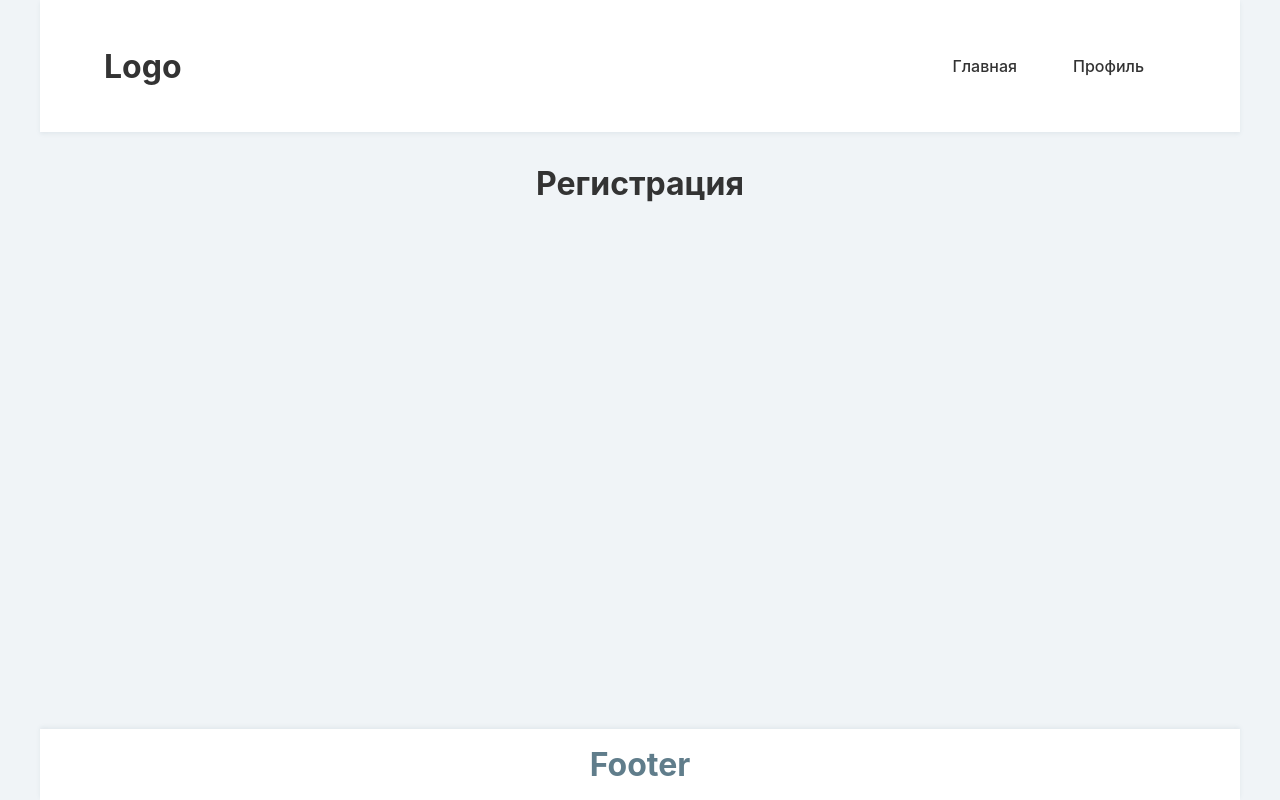
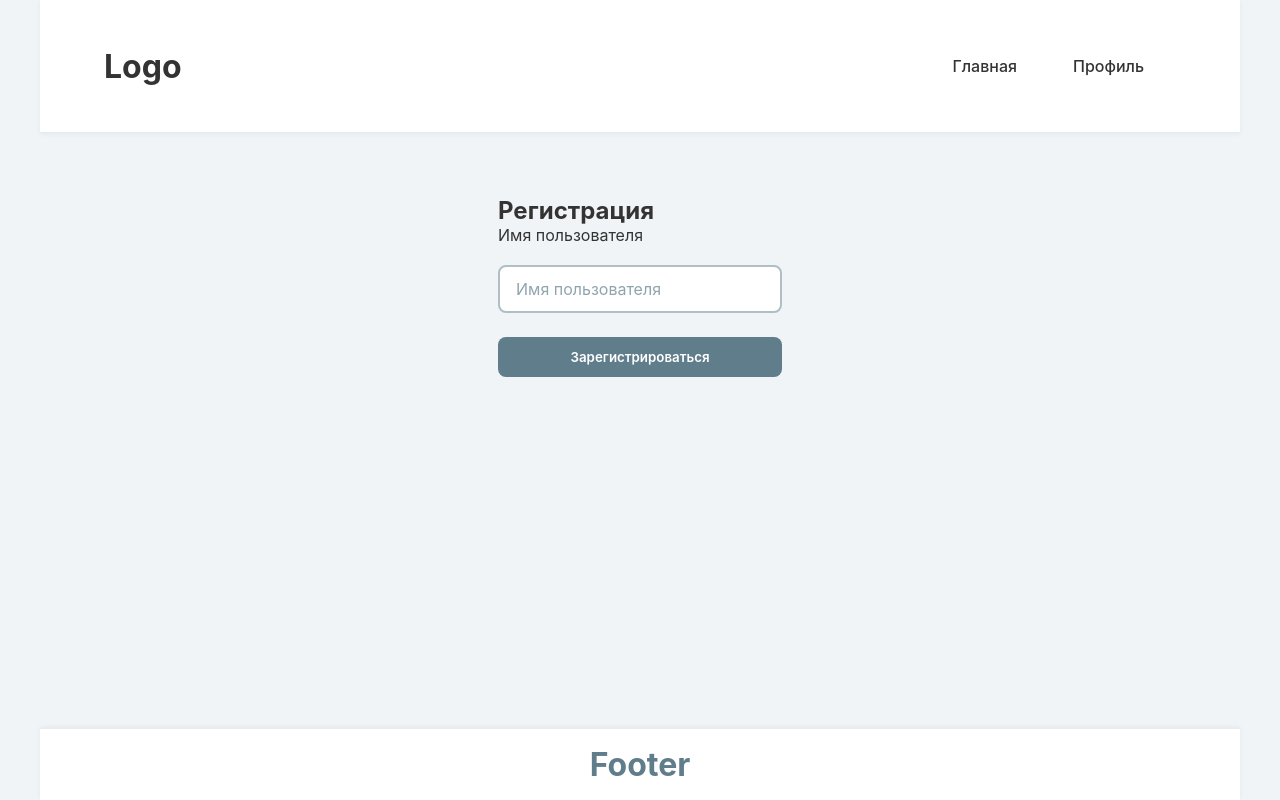
Before and after one commit to AlexandrMaspanov/todo-trainer, a React (Vite) app: page /register in a window 1280 px wide. Built offline with nearby package versions, Linux system fonts and the light colour scheme.

Commit message:
feat(auth): load user todos from localStorage on login

```diff
--- a/src/constants/user.js
+++ /dev/null
@@ -1,3 +0,0 @@
-export const USER_KEY = 'alexandr-30091982';
-
-export const STORAGE_KEY = 'users';
--- a/src/hooks/useTodosStorage.js
+++ b/src/hooks/useTodosStorage.js
@@ -1,13 +1,12 @@
 import { useEffect } from "react";
 import { useSelector } from "react-redux";
-import { USER_KEY } from "../constants/user";
+import { getCurrentUserId, setTodosByUserId } from "../utils/storage";
 
 export function useTodosStorage() {
+    const userId = getCurrentUserId();
     const todos = useSelector(state => state.todos.todos);
 
     useEffect(() => {
-        try {
-            localStorage.setItem(`todos:${USER_KEY}`, JSON.stringify(todos));
-        } catch {}
+        setTodosByUserId(userId, todos);
     }, [todos]);
 }
--- a/src/hooks/useUsersStorage.js
+++ /dev/null
@@ -1,19 +0,0 @@
-import { useEffect } from "react";
-import { STORAGE_KEY } from "../constants/user";
-
-const defaultUsers = [
-    { id: 'alexandr-30091982', name: 'Александр' },
-    { id: 'guest-01', name: 'Гость1' },
-    { id: 'guest-02', name: 'Гость2' },
-    { id: 'guest-03', name: 'Гость3' },
-    { id: 'guest-04', name: 'Гость4' },
-]
-
-export const useUsersStorage = () => {
-    useEffect(() => {
-        const data = localStorage.getItem(STORAGE_KEY);
-        if (!data) {
-            localStorage.setItem(STORAGE_KEY, JSON.stringify(defaultUsers));
-        }
-    }, []);
-};
--- a/src/pages/login/Login.jsx
+++ b/src/pages/login/Login.jsx
@@ -1,22 +1,21 @@
 import React, { useEffect, useState } from 'react';
 import { useNavigate } from 'react-router-dom';
-import { useUsersStorage } from '../../hooks/useUsersStorage';
+import { useDispatch } from 'react-redux';
 import CustomButton from '../../components/customButton/CustomButton';
 import CustomLink from '../../components/customLink/CustomLink';
 import CustomSelect from '../../components/customSelect/CustomSelect';
+import { setTodos } from '../../store/todoSlice';
+import { getStoragedUsers, getTodosByUserId, setCurrentUserId } from '../../utils/storage';
 import styles from './Login.module.css';
 
 const Login = () => {
-  useUsersStorage();
   const [users, setUsers] = useState([]);
   const [selectedUserId, setSelectedUserId] = useState('');
   const navigate = useNavigate();
+  const dispatch = useDispatch();
 
   useEffect(() => {
-    const stored = localStorage.getItem('users');
-    if (stored) {
-      setUsers(JSON.parse(stored))
-    }
+    setUsers(getStoragedUsers());
   }, []);
 
   const options = users.map(user => ({
@@ -29,7 +28,10 @@ const Login = () => {
 
     if (!selectedUserId) return;
 
-    localStorage.setItem('userId', selectedUserId);
+    setCurrentUserId(selectedUserId);
+
+    const userTodos = getTodosByUserId(selectedUserId);
+    dispatch(setTodos(userTodos));
 
     navigate('/');
   }
@@ -38,9 +40,9 @@ const Login = () => {
     <section className={styles.loginSection}>
       <h1>Вход</h1>
       <form onSubmit={handleLogin} className={styles.loginForm}>
-        <label htmlFor="user-select">Пользователь</label>
+        <label htmlFor="userselect">Пользователь</label>
         <CustomSelect
-          id='user-select'
+          id='userselect'
           value={selectedUserId}
           onChange={(e) => setSelectedUserId(e.target.value)}
           options={options}
--- a/src/pages/register/Register.jsx
+++ b/src/pages/register/Register.jsx
@@ -1,11 +1,56 @@
-import React from 'react';
+import React, { useState } from 'react';
+import { useNavigate } from 'react-router-dom';
+import InputField from '../../components/inputField/InputField';
+import CustomButton from '../../components/customButton/CustomButton';
+import { getStoragedUsers, setCurrentUserId, setStoragedUsers } from '../../utils/storage';
 import styles from './Register.module.css';
 
 const Register = () => {
+  const [name, setName] = useState('');
+  const navigate = useNavigate();
+
+  const handleRegister = (e) => {
+    e.preventDefault();
+
+    if (!name.trim()) return;
+
+    const userId = `${name.trim().toLowerCase()}-${Date.now()}`;
+
+    const users = getStoragedUsers();
+
+    const alreadyExists = users.some(user => user.name.toLowerCase() === name.trim().toLowerCase());
+
+    if (alreadyExists) {
+      alert('Пользователь с таким именем уже существует');
+      return;
+    }
+
+    const newUser = { id: userId, name: name.trim()};
+    const updatedUsers = [...users, newUser];
+
+    setStoragedUsers(updatedUsers);
+    setCurrentUserId(newUser.id);
+
+    navigate('/profile');
+  }
+
   return (
-    <div>
+    <section className={styles.registerSection}>
       <h1>Регистрация</h1>
-    </div>
+      <form className={styles.registerForm} onSubmit={handleRegister}>
+        <label htmlFor="username">Имя пользователя</label>
+        <InputField
+          id='username'
+          value={name}
+          onChange={(e) => setName(e.target.value)}
+          placeholder='Имя пользователя'
+          required
+        />
+        <CustomButton type='submit'>
+          Зарегистрироваться
+        </CustomButton>
+      </form>
+    </section>
   );
 }
 
--- a/src/pages/register/Register.module.css
+++ b/src/pages/register/Register.module.css
@@ -0,0 +1,11 @@
+.registerSection {
+    max-width: 400px;
+    margin: 0 auto;
+    padding: 2rem 1rem;
+}
+
+.registerForm {
+    display: flex;
+    flex-direction: column;
+    gap: 1rem;
+}
--- a/src/store/todoSlice.js
+++ b/src/store/todoSlice.js
@@ -1,22 +1,8 @@
 import { createSlice } from "@reduxjs/toolkit";
-import { USER_KEY } from "../constants/user";
-
-const loadFromLocalStorage = () => {
-    try {
-        const data = localStorage.getItem(`todos:${USER_KEY}`);
-        return data ? JSON.parse(data) : [];
-    } catch {
-        return [];
-    }
-}
+import { getCurrentUserId, getTodosByUserId } from '../utils/storage';
 
 const initialState = {
-    todos: loadFromLocalStorage(),
-    // [
-    //     {id: 1, title: 'Learn JS', completed: true},
-    //     {id: 2, title: 'Learn React', completed: false},
-    //     {id: 3, title: 'Learn Redux', completed: false},
-    // ]
+    todos: getTodosByUserId(getCurrentUserId()),
 };
 
 export const todoSlice = createSlice({
@@ -47,10 +33,13 @@ export const todoSlice = createSlice({
         },
         clearCompleted(state) {
             state.todos = state.todos.filter(todo => !todo.completed);
-        }
+        },
+        setTodos(state, action) {
+            state.todos = action.payload;
+        },
     },
 });
 
-export const { addTodo, toggleTodoComplete, updateTodo, removeTodo, clearCompleted } = todoSlice.actions;
+export const { addTodo, toggleTodoComplete, updateTodo, removeTodo, clearCompleted, setTodos } = todoSlice.actions;
 
 export default todoSlice.reducer;
--- /dev/null
+++ b/src/utils/storage.js
@@ -0,0 +1,41 @@
+const USERS_KEY = 'users';
+const USER_ID_KEY = 'userId';
+
+// Получить массив всех пользователей из localStorage
+export const getStoragedUsers = () => {
+    const usersStorage = localStorage.getItem(USERS_KEY);
+    return usersStorage ? JSON.parse(usersStorage) : [];
+};
+
+// Сохранить пользователей в localStorage
+export const setStoragedUsers = (users) => {
+    localStorage.setItem(USERS_KEY, JSON.stringify(users));
+};
+
+// Получить id текущего пользователя из localStorage
+export const getCurrentUserId = () => {
+    return localStorage.getItem(USER_ID_KEY);
+};
+
+// Сохранить id текущего пользователя в localStorage
+export const setCurrentUserId = (id) => {
+    localStorage.setItem(USER_ID_KEY, id);
+};
+
+// Удалить id текущего пользователя из localStorage
+export const removeCurrentUserId = () => {
+    localStorage.removeItem(USER_ID_KEY);
+};
+
+// Получить список задач пользователя по его id из localStorage
+export const getTodosByUserId = (userId) => {
+    if (!userId) return [];
+    const data = localStorage.getItem(`todos: ${userId}`);
+    return data ? JSON.parse(data) : [];
+};
+
+// Сохранить список задач пользователя по его id в localStorage
+export const setTodosByUserId = (userId, todos) => {
+    if (!userId) return;
+    localStorage.setItem(`todos: ${userId}`, JSON.stringify(todos));
+};
```
